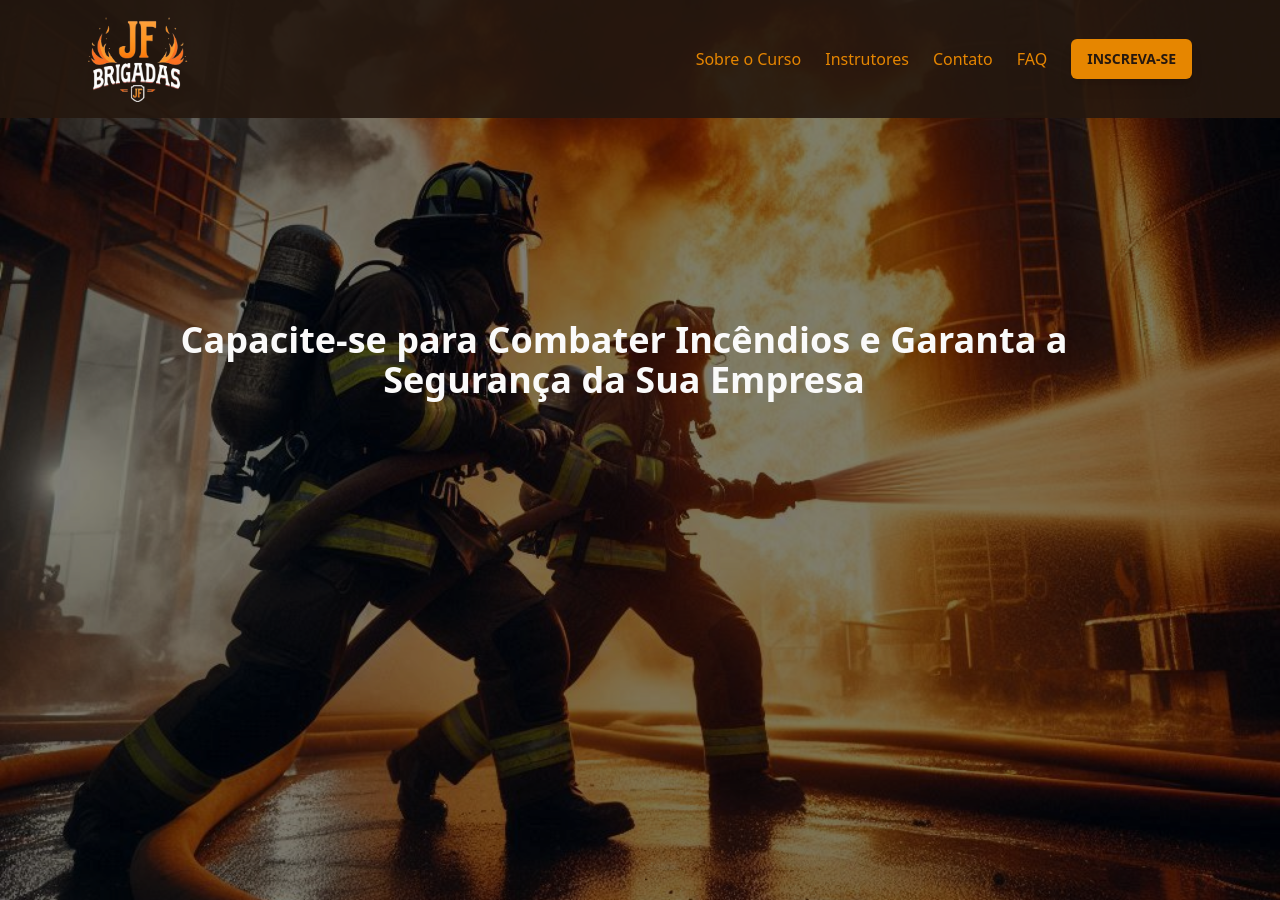
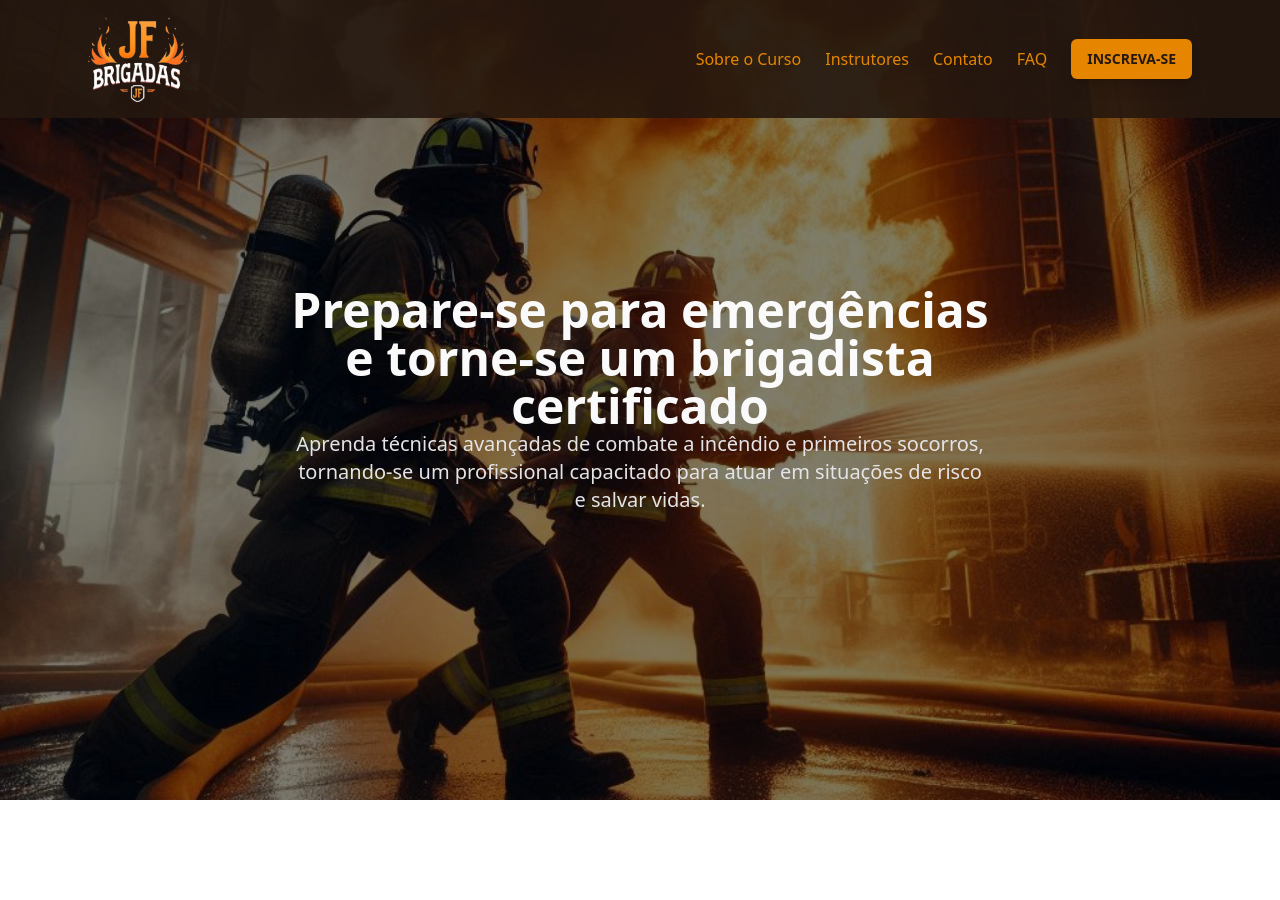
Before and after one commit to willyancr/landing-page-jf-brigadas, a Next.js app: page / in a window 1280 px wide. After the commit the page ends 800 px from the top, so only its background shows below. Built offline with nearby package versions, Linux system fonts and the light colour scheme.

Commit message:
feat: add rotating phrases component for dynamic content display

```diff
--- a/src/app/components/home.tsx
+++ b/src/app/components/home.tsx
@@ -1,21 +1,21 @@
 import Image from "next/image";
+import RotatingPhrases from "./rotating-phrases";
 
 export default function Home() {
   return (
-    <div className="relative m-auto h-screen">
+    <div className="relative h-screen">
       <Image
         src="/bg-hero.jpeg"
         alt="Hero"
         width={5000}
         height={5000}
         quality={100}
-        className="mx-auto h-[900px] w-full object-cover brightness-50"
+        className="absolute inset-0 h-full w-full object-cover brightness-50"
       />
-      <div className="max-w-[1200px] px-12">
-        <h1 className="absolute left-44 top-[40%] w-[70%] text-center text-4xl font-bold text-zinc-50">
-          Capacite-se para Combater Incêndios e Garanta a Segurança da Sua
-          Empresa
-        </h1>
+      <div className="absolute inset-0 flex items-center justify-center">
+        <div className="max-w-[1200px] px-12 text-center">
+          <RotatingPhrases />
+        </div>
       </div>
     </div>
   );
--- /dev/null
+++ b/src/app/components/rotating-phrases.tsx
@@ -0,0 +1,56 @@
+"use client";
+import { useEffect, useState } from "react";
+import { motion, AnimatePresence } from "framer-motion";
+
+export default function RotatingPhrases() {
+  const phrases = [
+    {
+      title: "Prepare-se para emergências e torne-se um brigadista certificado",
+      description:
+        "Aprenda técnicas avançadas de combate a incêndio e primeiros socorros, tornando-se um profissional capacitado para atuar em situações de risco e salvar vidas.",
+    },
+    {
+      title: "Capacite-se para combater incêndios e proteger vidas",
+      description:
+        "Desenvolva habilidades essenciais para identificar perigos, responder rapidamente e garantir a segurança de todos ao seu redor em emergências.",
+    },
+    {
+      title: "Treinamento profissional em brigada de incêndio com certificação",
+      description:
+        "Participe de um curso completo com certificação reconhecida e esteja pronto para atuar como brigadista, com conhecimento técnico e prático em prevenção de incêndios.",
+    },
+  ];
+  const [currentPhrase, setCurrentPhrase] = useState(0);
+
+  useEffect(() => {
+    // Configura um intervalo para alternar entre as frases a cada 3 segundos
+    const interval = setInterval(() => {
+      // Atualiza a frase atual, avançando para a próxima e voltando ao início quando chegar ao fim
+      setCurrentPhrase((prevPhrase) => (prevPhrase + 1) % phrases.length);
+    }, 10000);
+
+    // Função de limpeza para remover o intervalo quando o componente for desmontado
+    return () => clearInterval(interval);
+  }, [phrases.length]);
+
+  return (
+    <div className="w-[700px]">
+      <AnimatePresence mode="wait">
+        <motion.div
+          key={currentPhrase}
+          initial={{ opacity: 0, y: 20 }}
+          animate={{ opacity: 1, y: 0 }}
+          exit={{ opacity: 0, y: -20 }}
+          transition={{ duration: 0.5 }}
+        >
+          <p className="text-5xl font-bold text-zinc-50">
+            {phrases[currentPhrase].title}
+          </p>
+          <p className="text-xl text-zinc-200">
+            {phrases[currentPhrase].description}
+          </p>
+        </motion.div>
+      </AnimatePresence>
+    </div>
+  );
+}
```
